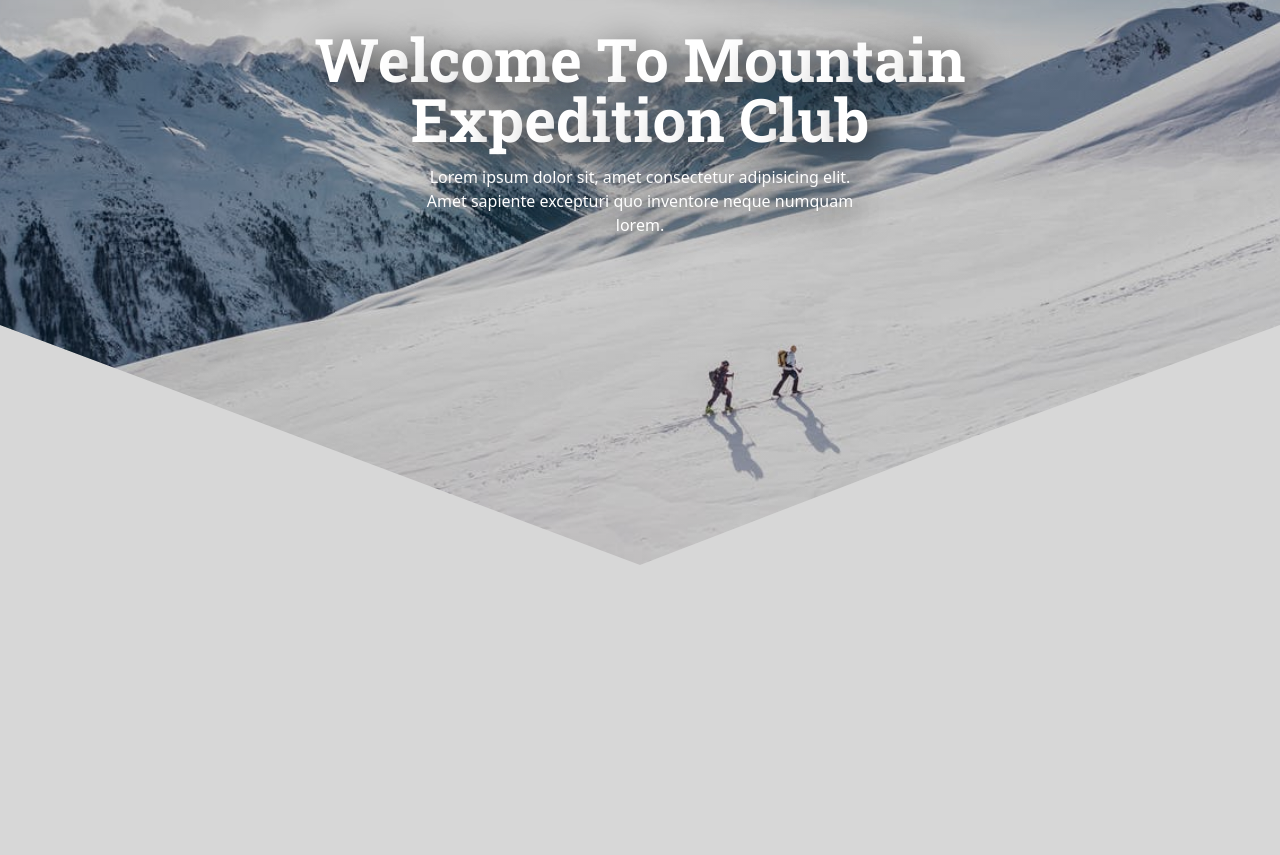
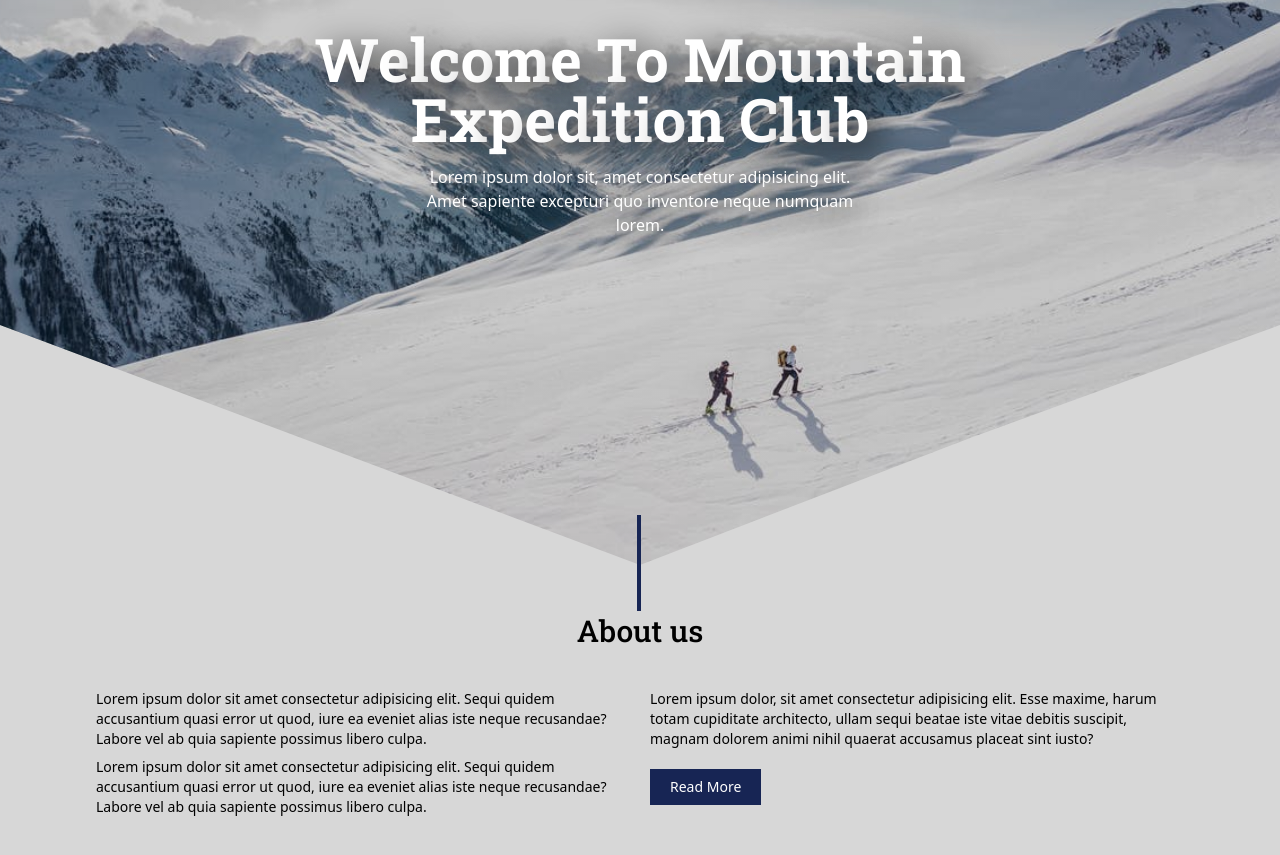
Before and after one commit to Dimar1510/travel-landing, a React (Vite) app: page / in a window 1280 px wide. Shown: the part 235-1090 px from the top of the page. Before the commit the page ends 800 px from the top, so only its background shows below. Built offline with nearby package versions, Linux system fonts and the light colour scheme.

Commit message:
about section

```diff
--- a/src/App.tsx
+++ b/src/App.tsx
@@ -1,9 +1,11 @@
+import About from "./components/About/About";
 import Banner from "./components/Banner/Banner";
 
 const App = () => {
   return (
     <>
       <Banner />
+      <About />
     </>
   );
 };
--- /dev/null
+++ b/src/components/About/About.tsx
@@ -0,0 +1,44 @@
+const About = () => {
+  return (
+    <section className="py-[3rem] z-[-1]">
+      <div className="text-center">
+        <span
+          className="relative text-center text-3xl 2xl:text-5xl before:content-['']
+          before:absolute before:h-[6rem] before:border-2 before:border-blue-950 before:top-[-3rem]
+          before:right-[62px] before:bottom-24 before:my-auto about 2xl:before:right-[6.5rem]
+        "
+        >
+          About us
+        </span>
+      </div>
+      <div className="w-[90%] lg:w-[85%] mx-auto flex flex-col md:flex-row gap-5 mt-10 text-center md:text-left text-sm 2xl:text-xl">
+        <div className="flex-1 flex flex-col gap-2">
+          <p>
+            Lorem ipsum dolor sit amet consectetur adipisicing elit. Sequi
+            quidem accusantium quasi error ut quod, iure ea eveniet alias iste
+            neque recusandae? Labore vel ab quia sapiente possimus libero culpa.
+          </p>
+          <p>
+            Lorem ipsum dolor sit amet consectetur adipisicing elit. Sequi
+            quidem accusantium quasi error ut quod, iure ea eveniet alias iste
+            neque recusandae? Labore vel ab quia sapiente possimus libero culpa.
+          </p>
+        </div>
+        <div className="flex-1 flex flex-col gap-5">
+          <p>
+            Lorem ipsum dolor, sit amet consectetur adipisicing elit. Esse
+            maxime, harum totam cupiditate architecto, ullam sequi beatae iste
+            vitae debitis suscipit, magnam dolorem animi nihil quaerat accusamus
+            placeat sint iusto?
+          </p>
+
+          <button className="bg-blue-950 text-white py-2 px-5 hover:bg-blue-800 text-sm self-start">
+            Read More
+          </button>
+        </div>
+      </div>
+    </section>
+  );
+};
+
+export default About;
```
